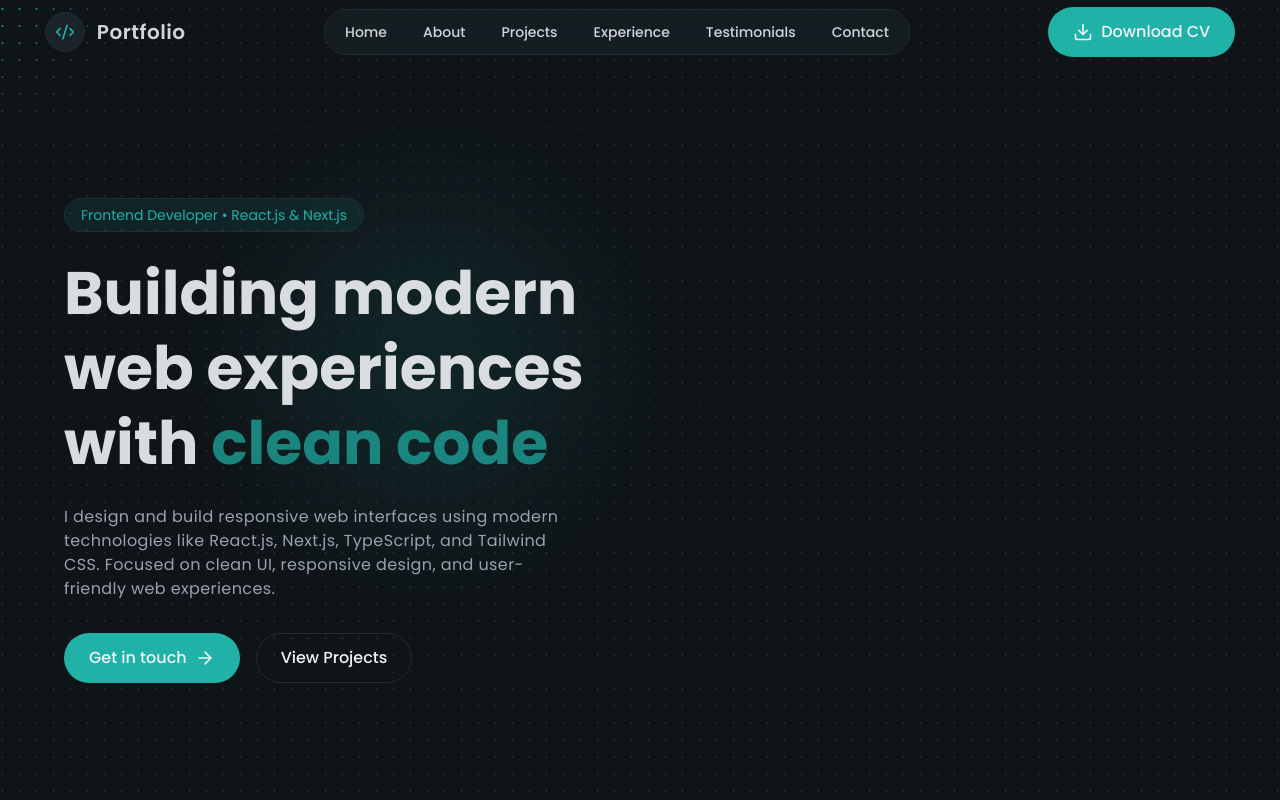
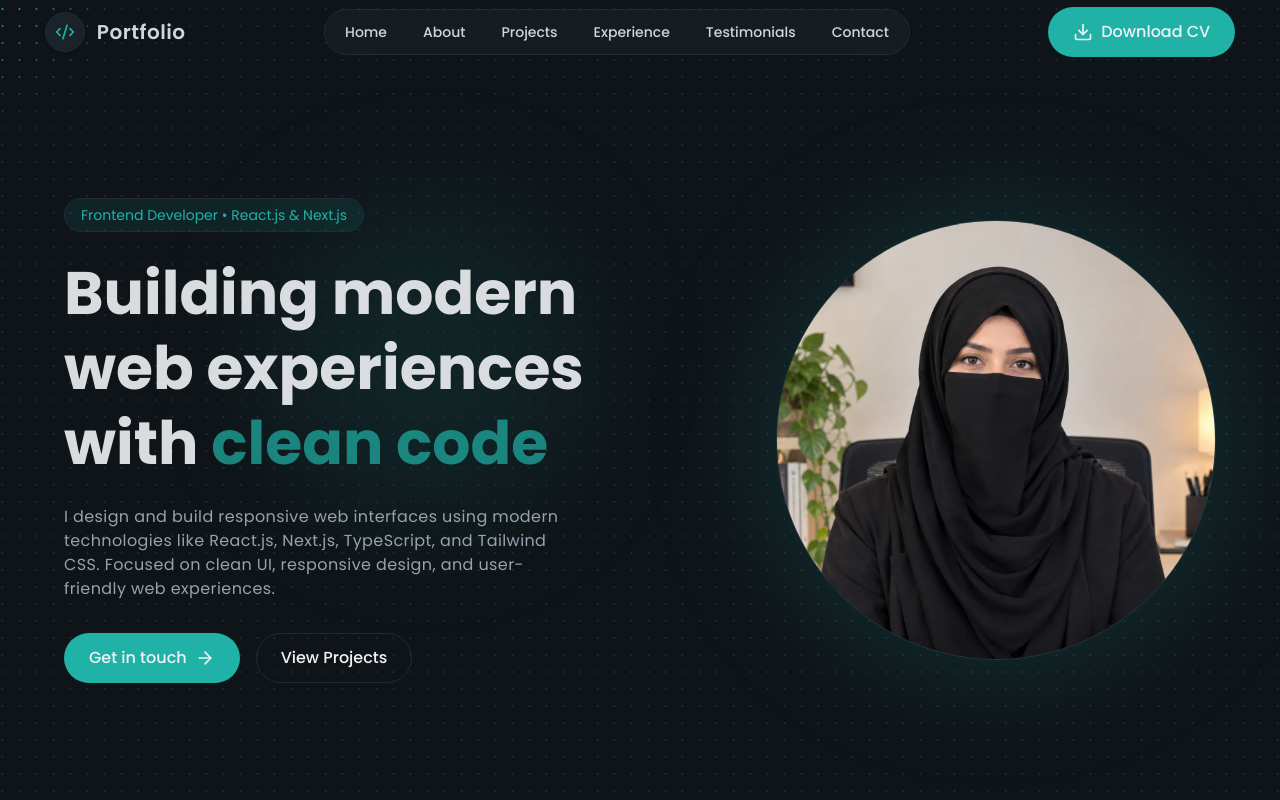
Before and after one commit to syedalaiba52/frontend-portfolio, a Next.js app: page / in a window 1280 px wide. Built offline with nearby package versions, Linux system fonts and the light colour scheme.

Commit message:
Add profile image to HeroSection and update LinkButton styles

```diff
--- a/app/components/ui/LinkButton.tsx
+++ b/app/components/ui/LinkButton.tsx
@@ -25,7 +25,7 @@ const LinkButton = ({
   variant = "primary",
 }: LinkButtonProps) => {
   const baseStyles = `
-  relative px-6 py-3 font-medium ${rounded ? "rounded-full" : "rounded-lg"} inline-flex items-center justify-center  gap-2 overflow-hidden text-text border transition-all duration-300 hover:scale-[1.02] active:scale-[0.98] `;
+  relative px-6 py-3 font-medium ${rounded ? "rounded-full" : "rounded-lg"} inline-flex items-center justify-center  gap-2 overflow-hidden text-text border transition-all duration-300 hover:scale-[1.02] active:scale-[0.98]`;
 
   const variants = {
     primary: `bg-primary text-background border-transparent hover:bg-primary/80`,
--- a/app/sections/HeroSection.tsx
+++ b/app/sections/HeroSection.tsx
@@ -1,6 +1,7 @@
-import { LuArrowRight, LuView } from "react-icons/lu";
+import { LuArrowRight } from "react-icons/lu";
 import DotGrid from "../components/hero/background";
 import LinkButton from "../components/ui/LinkButton";
+import Image from "next/image";
 
 const HeroSection = () => {
   return (
@@ -51,6 +52,7 @@ const HeroSection = () => {
               href="#contact"
               rounded
               icon={LuArrowRight}
+
             />
 
             <LinkButton
@@ -62,7 +64,15 @@ const HeroSection = () => {
           </div>
         </div>
 
+        {/* right-side */}
+        <div className="flex justify-center lg:justify-end">
+            <div className="relative w-85 h-85 md:w-110 md:h-110 rounded-full bg-surface/80 backdrop-blur-md border border-border flex items-center justify-center">
+            {/* image glow */}
+            <div className="absolute inset-0 rounded-full bg-primary/20 blur-3xl" />
+            <Image fill src="/images/profile.png" alt="profile image" className="z-10 object-cover rounded-full"/>
 
+            </div>
+        </div>
       </div>
     </section>
   );
```
Also changed, not shown: public/images/profile.png (added).
